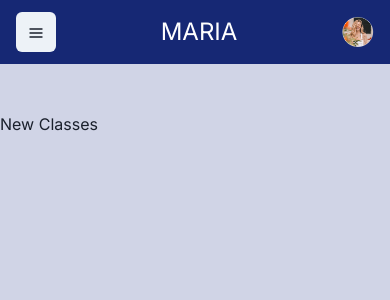
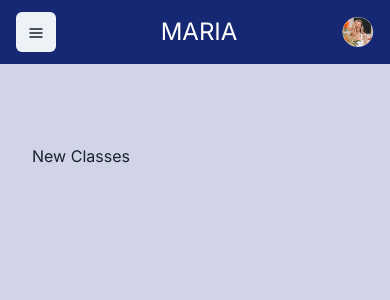
Before and after one commit to tamysteimbch/refactored-frontmaria, a Next.js app: page / in a window 390 px wide. Shown: the top 300 px of the page. Built offline with nearby package versions, Linux system fonts and the light colour scheme.

Commit message:
refactor: Update MainContent component to include setMode prop and improve layout

```diff
--- a/src/components/MainContent.tsx
+++ b/src/components/MainContent.tsx
@@ -28,10 +28,11 @@ export default function MainContent({
           <TbLayoutSidebarRightCollapseFilled />
         </button>
       )}
-
-      {mode === 'class' && <Classes />}
-      {mode === 'test' && <Exam />}
-      {mode === 'question' && <QuestionsDB />}
+      <div className="lg:mt-12 p-8">
+        {mode === 'class' && <Classes />}
+        {mode === 'test' && <Exam />}
+        {mode === 'question' && <QuestionsDB />}
+      </div>
     </main>
   );
 }
```
